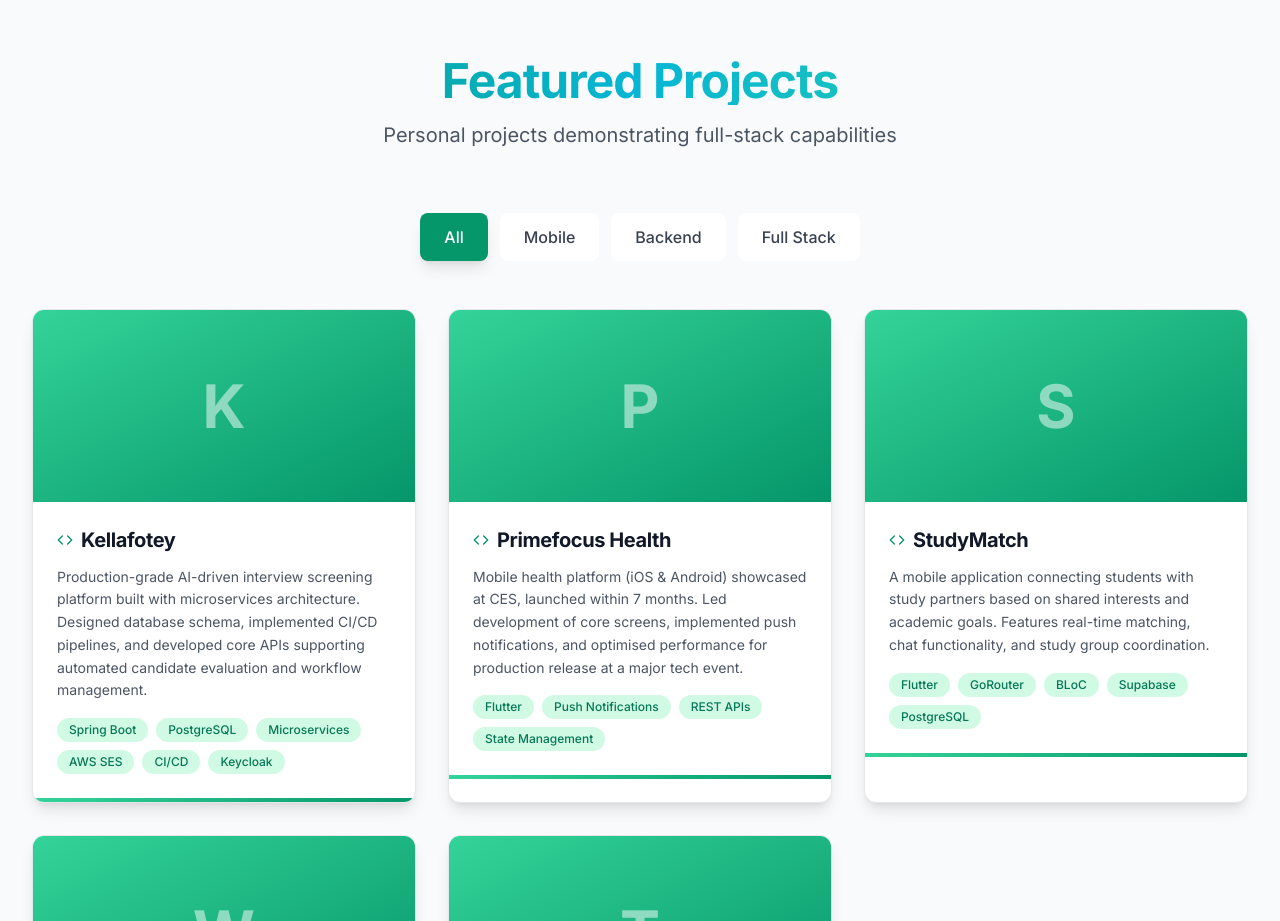
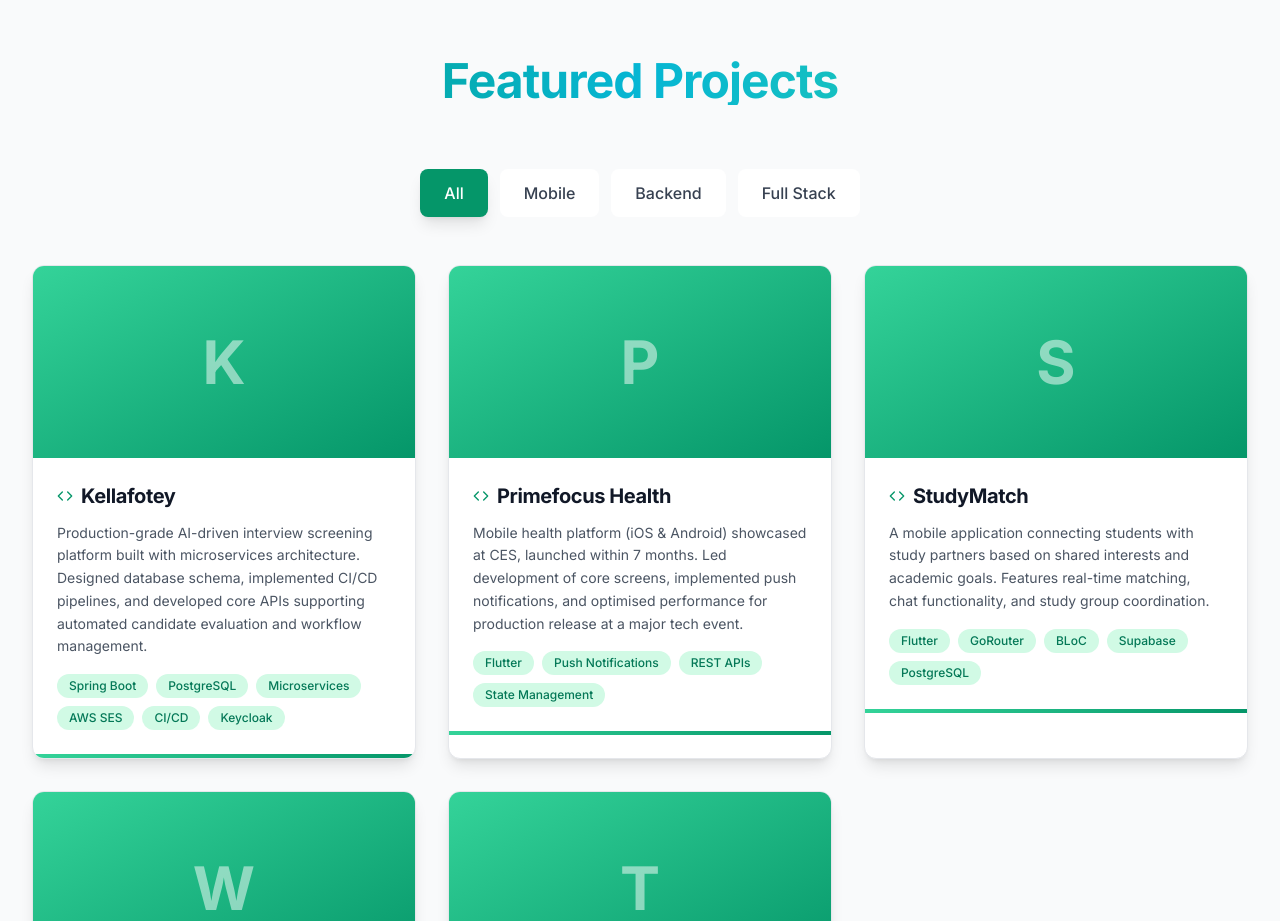
Before and after one commit to Mussabat/PORTFOLIO, a React (Vite) app: page / in a window 1280 px wide. Shown: the part 3340-4261 px from the top of the page. Built offline with nearby package versions, Linux system fonts and the light colour scheme.

Commit message:
fix: project section

```diff
--- a/src/components/Projects.tsx
+++ b/src/components/Projects.tsx
@@ -23,7 +23,6 @@ export const Projects: React.FC = () => {
         <Section
             id="projects"
             title="Featured Projects"
-            subtitle="Personal projects demonstrating full-stack capabilities"
             className="bg-gray-50 dark:bg-gray-800"
         >
             {/* Filter Buttons */}
```
